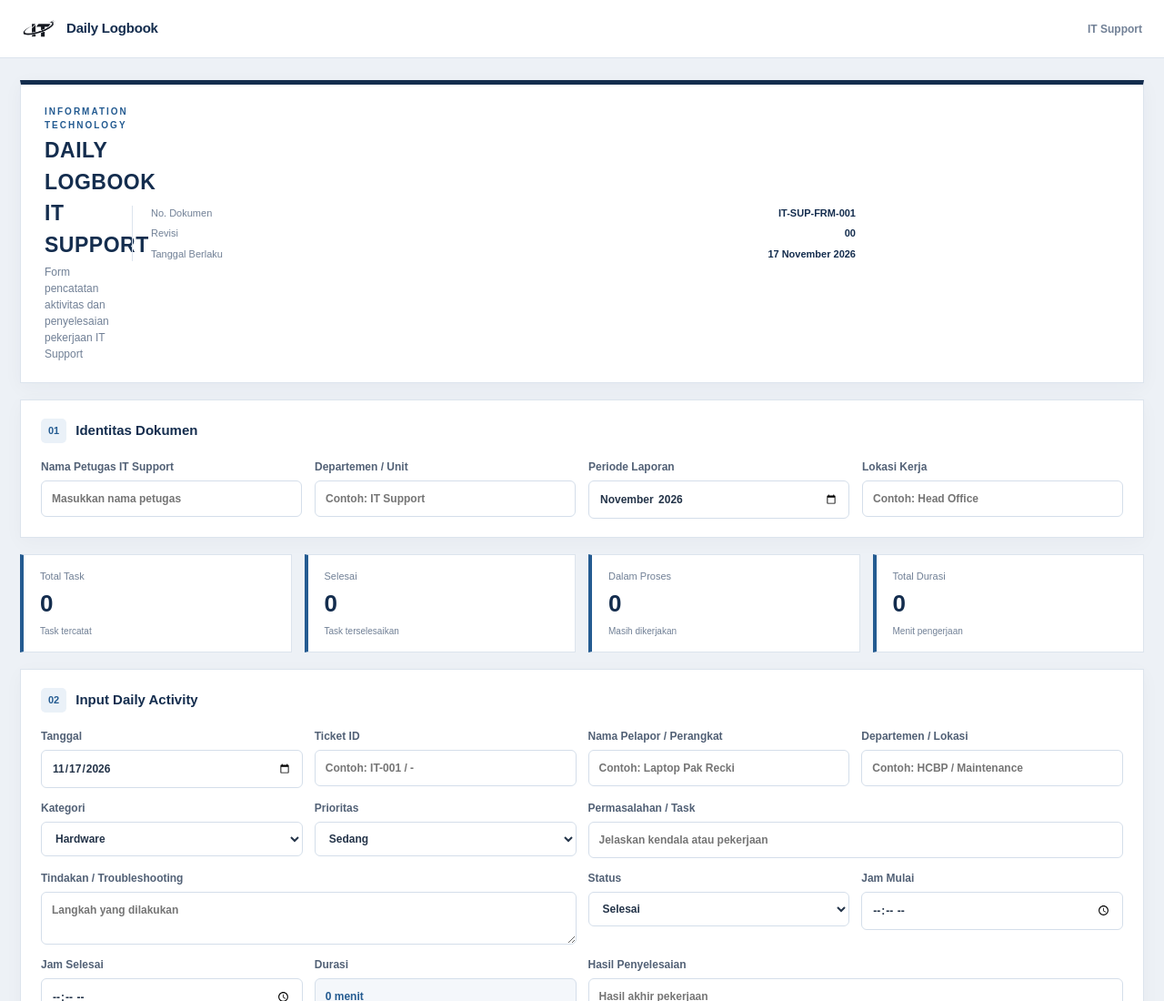
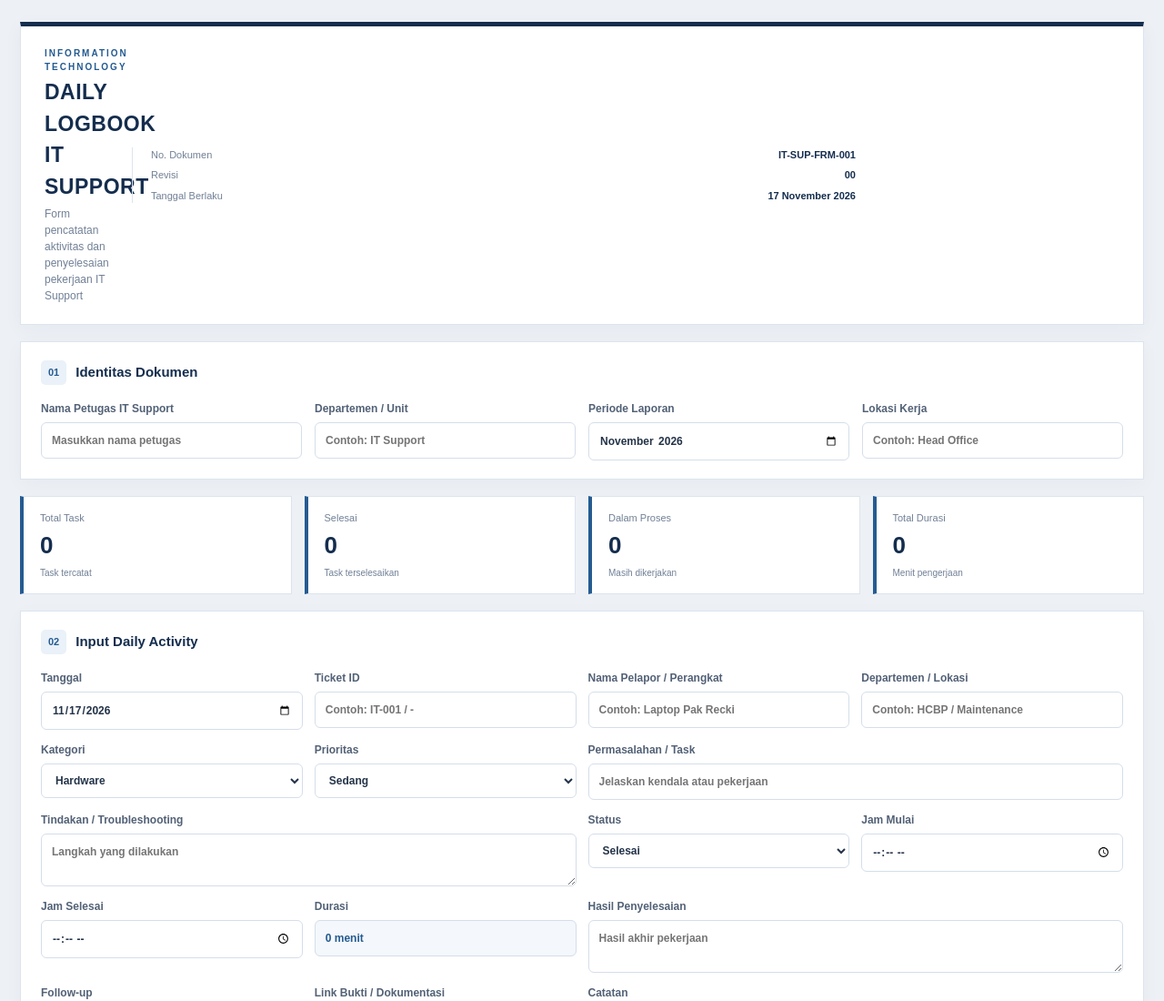
Before and after one commit to HilmanAmrullah/daily_logbook, a plain HTML site: page index.html in a window 1280 px wide. Shown: the top 1100 px of the page at 91% size. Drawn offline with Linux system fonts and the light colour scheme.

Commit message:
Restore original header and page layout

```diff
--- a/index.html
+++ b/index.html
@@ -8,15 +8,9 @@
   <link rel="stylesheet" href="style.css">
 </head>
 <body>
-  <nav class="top-navbar" aria-label="Navigasi utama">
-    <a class="navbar-brand" href="./">
-      <img src="assets/it-logo.png" alt="IT Logo">
-      <span>Daily Logbook</span>
-    </a>
-    <span class="navbar-caption">IT Support</span>
-  </nav>
   <main class="page">
     <header class="document-header">
+      <div class="brand-mark">IT</div>
       <div class="document-title">
         <p class="eyebrow">INFORMATION TECHNOLOGY</p>
         <h1>DAILY LOGBOOK IT SUPPORT</h1>
```
